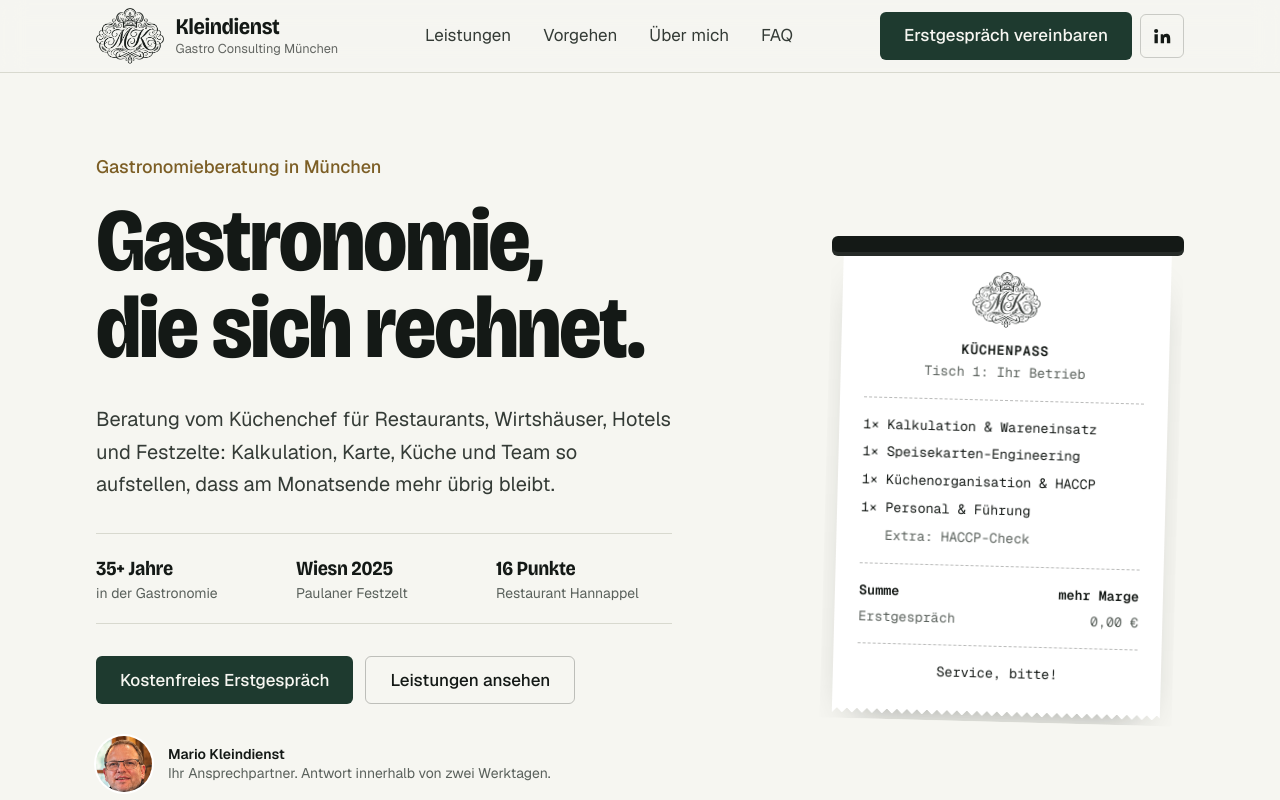
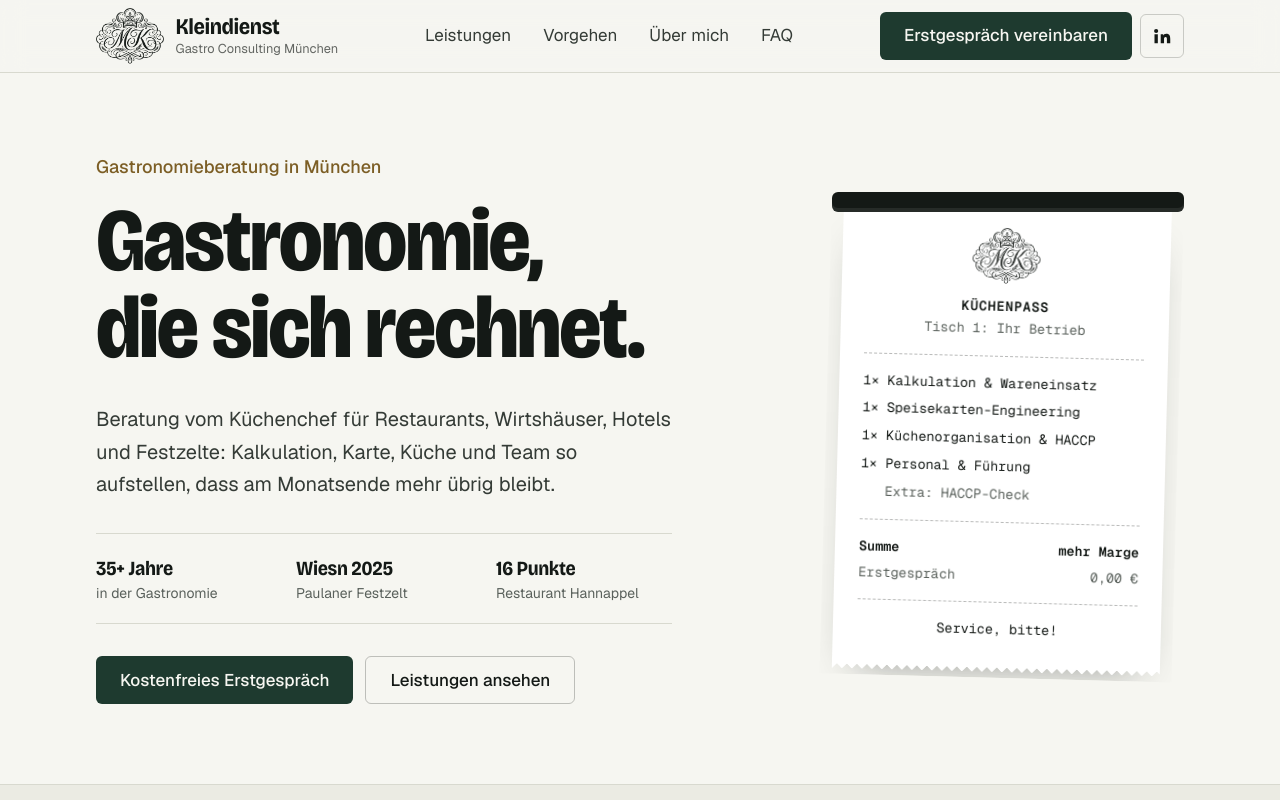
Before and after one commit to mauricekleindienst/kleindienstconsulting, a Next.js app: page / in a window 1280 px wide. Shown: the top 800 px of the page. Built offline with nearby package versions, Linux system fonts and the light colour scheme.

Commit message:
Hero: Ansprechpartner-Zeile entfernt
Co-Authored-By: Claude Opus 5.5 <noreply@anthropic.com>
Claude-Session: https://claude.ai/code/session_01YBbTvkHrJubtAvz5zRF4Xc

```diff
--- a/src/components/sections/hero.tsx
+++ b/src/components/sections/hero.tsx
@@ -53,23 +53,6 @@ export function Hero() {
             <ButtonLink href="/#leistungen" variant="secondary">
               Leistungen ansehen
             </ButtonLink>
-          </div>
-
-          <div className="mt-8 flex items-center gap-4">
-            <Image
-              src="/mario-kleindienst-portrait.jpg"
-              alt=""
-              width={192}
-              height={192}
-              priority
-              className="size-14 shrink-0 rounded-full object-cover ring-2 ring-sheet"
-            />
-            <p className="text-sm leading-snug text-muted">
-              <span className="block font-semibold text-ink" translate="no">
-                {site.owner.name}
-              </span>
-              Ihr Ansprechpartner. Antwort innerhalb von zwei Werktagen.
-            </p>
           </div>
         </div>
 
```
Also changed, not shown: public/mario-kleindienst-portrait.jpg (deleted).
